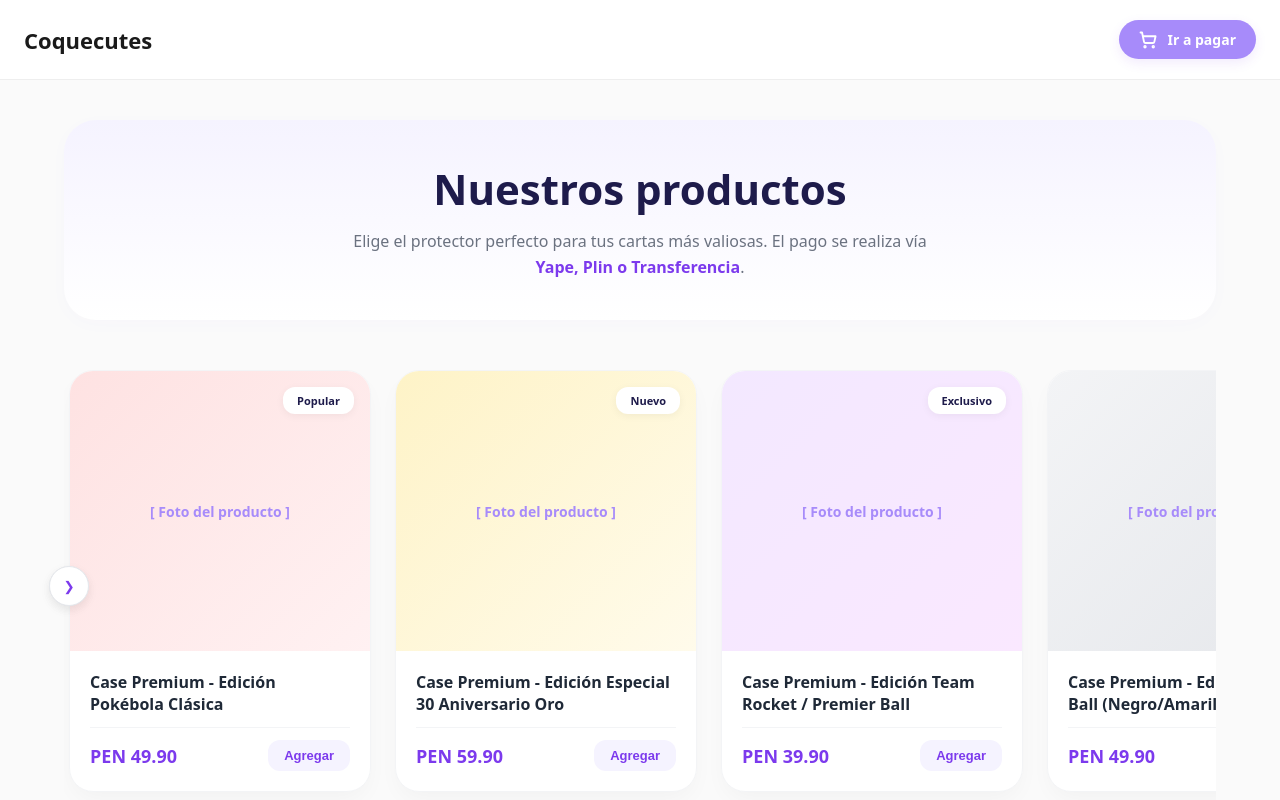
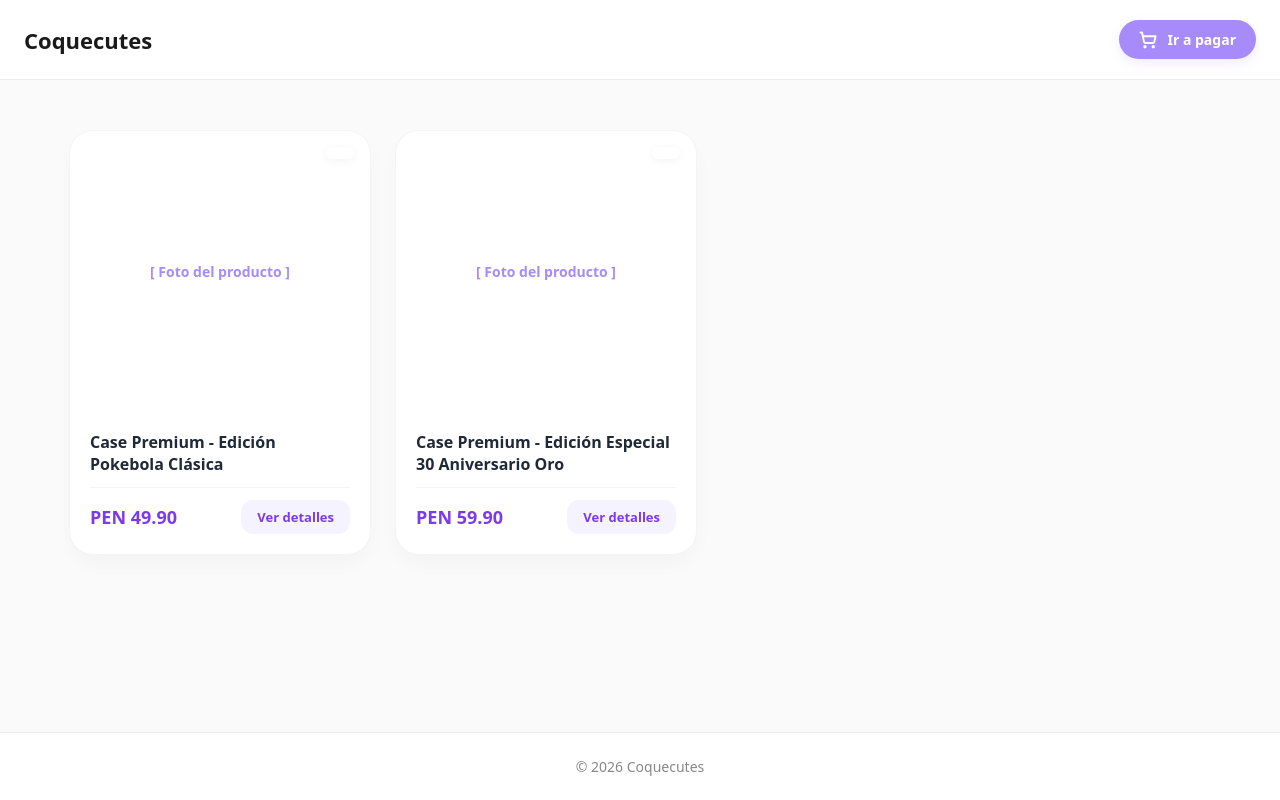
Before and after one commit to CJNunezV/coquecutes, a Next.js app: page / in a window 1280 px wide. Shown: the top 800 px of the page. Built offline with nearby package versions, Linux system fonts and the light colour scheme.

Commit message:
mas info

```diff
--- a/app/page.js
+++ b/app/page.js
@@ -1,5 +1,6 @@
 "use client";
 import React, { useState, useRef, useEffect } from "react";
+import Link from "next/link";
 import { products } from "../data/products"; // Importación limpia desde tu árbol
 
 export default function ProductsPage() {
@@ -35,45 +36,56 @@ export default function ProductsPage() {
   };
 
   return (
-    <div style={{ width: "100%" }}>
-      <div style={{
-        textAlign: "center",
-        marginBottom: "40px",
-        padding: "40px 20px",
-        background: "linear-gradient(180deg, #f5f3ff 0%, #ffffff 100%)",
-        borderRadius: "32px",
-        boxShadow: "0 4px 20px rgba(124, 58, 237, 0.02)"
-      }}>
-        <h1 style={{ fontSize: "42px", fontWeight: "800", color: "#1e1b4b", margin: "0 0 12px 0" }}>Nuestros productos</h1>
-        <p style={{ fontSize: "16px", color: "#6b7280", maxWidth: "600px", margin: "0 auto", lineHeight: "1.6" }}>
-          Elige el protector perfecto para tus cartas más valiosas. El pago se realiza vía <strong style={{ color: "#7c3aed" }}>Yape, Plin o Transferencia</strong>.
-        </p>
-      </div>
-
-      <div style={{ position: "relative", marginBottom: "40px" }}>
-        <button onClick={() => scroll("left")} style={arrowButtonStyle}>❮</button>
 
     <div ref={carouselRef} style={{ display: "flex", gap: "24px", overflowX: "auto", scrollBehavior: "smooth", padding: "10px 5px 20px 5px", scrollbarWidth: "none" }}>
     {products.map((product) => (
-            <div key={product.id} style={cardStyle}>
+
+      /* 2. Envolvemos TODA la tarjeta con el Link dinámico */
+      <Link
+        href={`/producto/${product.slug}`}
+        key={product.id}
+        style={{ textDecoration: "none", color: "inherit" }}
+      >
+        <div style={cardStyle}>
+
+          {/* Contenedor de la Foto */}
           <div style={{ background: product.bgGradient, height: "280px", display: "flex", alignItems: "center", position: "relative", justifyContent: "center" }}>
             <span style={tagStyle}>{product.tag}</span>
+            {/* Cuando tengas tus fotos en la carpeta public, aquí usarás product.images[0] */}
             <span style={{ color: "#a78bfa", fontSize: "14px", fontWeight: "600" }}>[ Foto del producto ]</span>
           </div>
+
+          {/* Detalles del Producto */}
           <div style={{ padding: "20px", display: "flex", flexDirection: "column", flexGrow: 1 }}>
-                <h3 style={{ fontSize: "16px", fontWeight: "700", color: "#1f2937", margin: "0 0 12px 0", minHeight: "44px" }}>{product.name}</h3>
+            <h3 style={{ fontSize: "16px", fontWeight: "700", color: "#1f2937", margin: "0 0 12px 0", minHeight: "44px" }}>
+              {product.name}
+            </h3>
+
             <div style={{ display: "flex", alignItems: "center", justifyContent: "space-between", marginTop: "auto", paddingTop: "12px", borderTop: "1px solid #f3f4f6" }}>
-                  <span style={{ fontSize: "18px", fontWeight: "800", color: "#7c3aed" }}>PEN {product.price.toFixed(2)}</span>
-                  <button onClick={() => addToCart(product)} style={addButtonStyle}>Agregar</button>
+              <span style={{ fontSize: "18px", fontWeight: "800", color: "#7c3aed" }}>
+                PEN {product.price.toFixed(2)}
+              </span>
+
+              {/* Botón Ver Más */}
+              <span style={{
+                backgroundColor: "#f5f3ff",
+                color: "#7c3aed",
+                padding: "8px 16px",
+                borderRadius: "12px",
+                fontWeight: "700",
+                fontSize: "13px"
+              }}>
+                Ver detalles
+              </span>
+            </div>
+
           </div>
         </div>
-            </div>
+      </Link>
+
     ))}
   </div>
 
-        <button onClick={() => scroll("right")} style={{ ...arrowButtonStyle, right: "-15px" }}>❯</button>
-      </div>
-    </div>
 );
 }
 
--- a/data/products.js
+++ b/data/products.js
@@ -1,11 +1,30 @@
-// Catálogo de productos de Coquecutes.
-// Edita, agrega o quita productos aquí. Cada producto necesita un "slug" único
-// (se usa en la URL, ej: /producto/polera-coque).
-
 export const products = [
-  { id: 1, name: "Case Premium - Edición Pokébola Clásica", price: 49.90, tag: "Popular", bgGradient: "linear-gradient(135deg, #fee2e2 0%, #fff1f2 100%)" },
-  { id: 2, name: "Case Premium - Edición Especial 30 Aniversario Oro", price: 59.90, tag: "Nuevo", bgGradient: "linear-gradient(135deg, #fef3c7 0%, #fffbeb 100%)" },
-  { id: 3, name: "Case Premium - Edición Team Rocket / Premier Ball", price: 39.90, tag: "Exclusivo", bgGradient: "linear-gradient(135deg, #f3e8ff 0%, #fae8ff 100%)" },
-  { id: 4, name: "Case Premium - Edición Ultra Ball (Negro/Amarillo)", price: 49.90, tag: "Top Ventas", bgGradient: "linear-gradient(135deg, #f3f4f6 0%, #e5e7eb 100%)" },
-  { id: 5, name: "Case Premium - Edición Master Ball Pro", price: 54.90, tag: "Limitado", bgGradient: "linear-gradient(135deg, #e0e7ff 0%, #e0f2fe 100%)" }
+  {
+    id: 1,
+    slug: "case-pokebola-clasica",
+    name: "Case Premium - Edición Pokebola Clásica",
+    price: 49.90,
+    images: ["/pokebola-1.jpg", "/pokebola-2.jpg", "/pokebola-3.jpg"], // Añade tus fotos reales aquí
+    description: "Protector premium diseñado especialmente para cartas coleccionables de formato estándar. Inspirado en el diseño icónico de la Pokebola original, ofrece un acabado rígido de alta resistencia frente a caídas y polvo.",
+    specs: {
+      medidas: "Exteriores: 10.5 cm x 8.2 cm | Interiores (para la carta): 9.2 cm x 6.8 cm",
+      material: "Plástico técnico de alta densidad (impresión 3D de precisión con post-procesado liso)",
+      compatibilidad: "Cartas Pokémon TCG, Magic: The Gathering y similares (Standard Size)",
+      peso: "45 gramos"
+    }
+  },
+  {
+    id: 2,
+    slug: "edicion-especial-30-aniversario-oro",
+    name: "Case Premium - Edición Especial 30 Aniversario Oro",
+    price: 59.90,
+    images: ["/oro-1.jpg", "/oro-2.jpg"],
+    description: "Edición conmemorativa de lujo con acabados dorados metalizados reflectantes para tus cartas de máxima rareza.",
+    specs: {
+      medidas: "Exteriores: 10.5 cm x 8.2 cm",
+      material: "Filamento premium metalizado con protección UV interna",
+      compatibilidad: "Cartas estándar (Sleeved o Raw)",
+      peso: "48 gramos"
+    }
+  }
 ];
```
Also changed, not shown: app/producto/[slug]/page.js (+137 -41 lines). Lines whose indentation alone changed are shown as unchanged.
